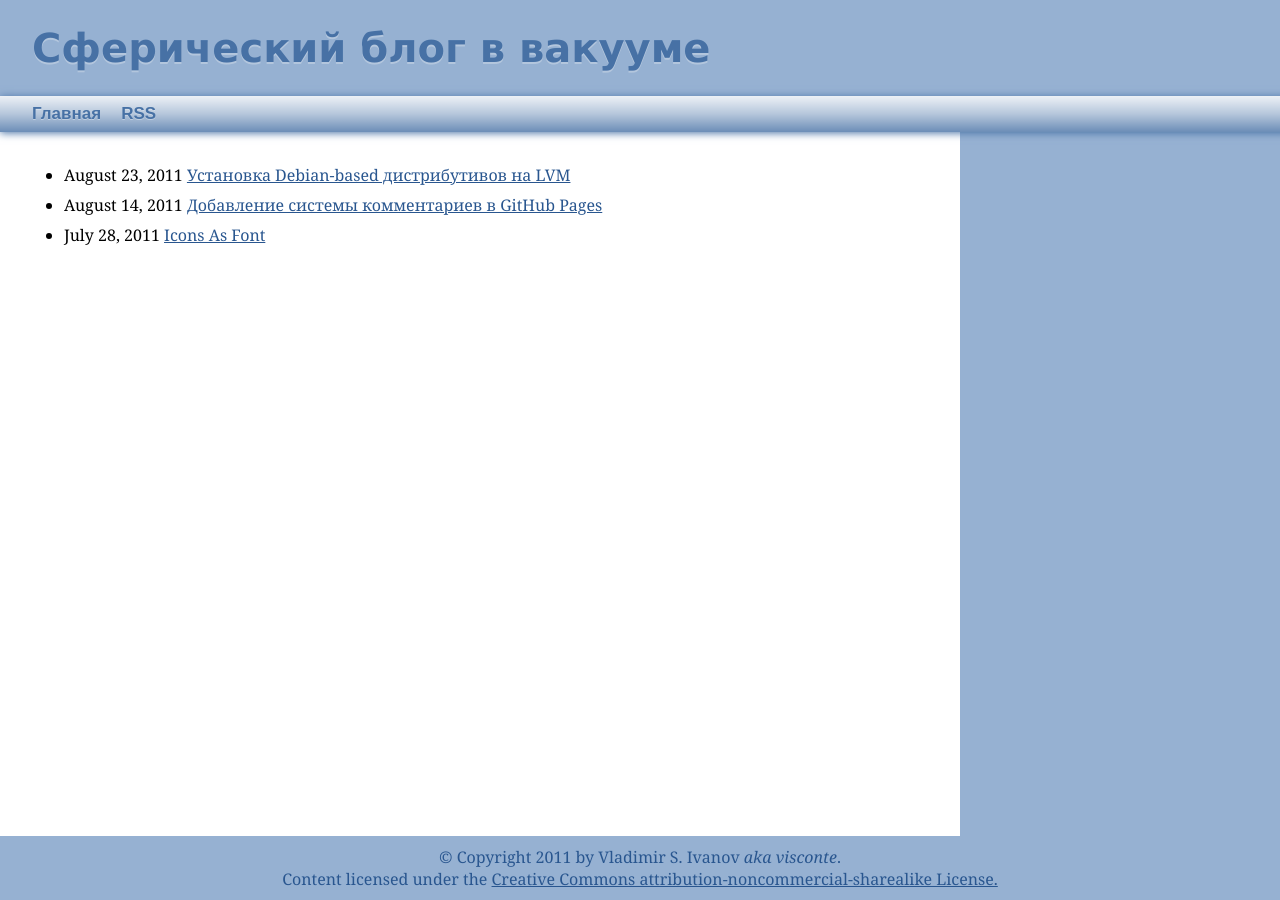
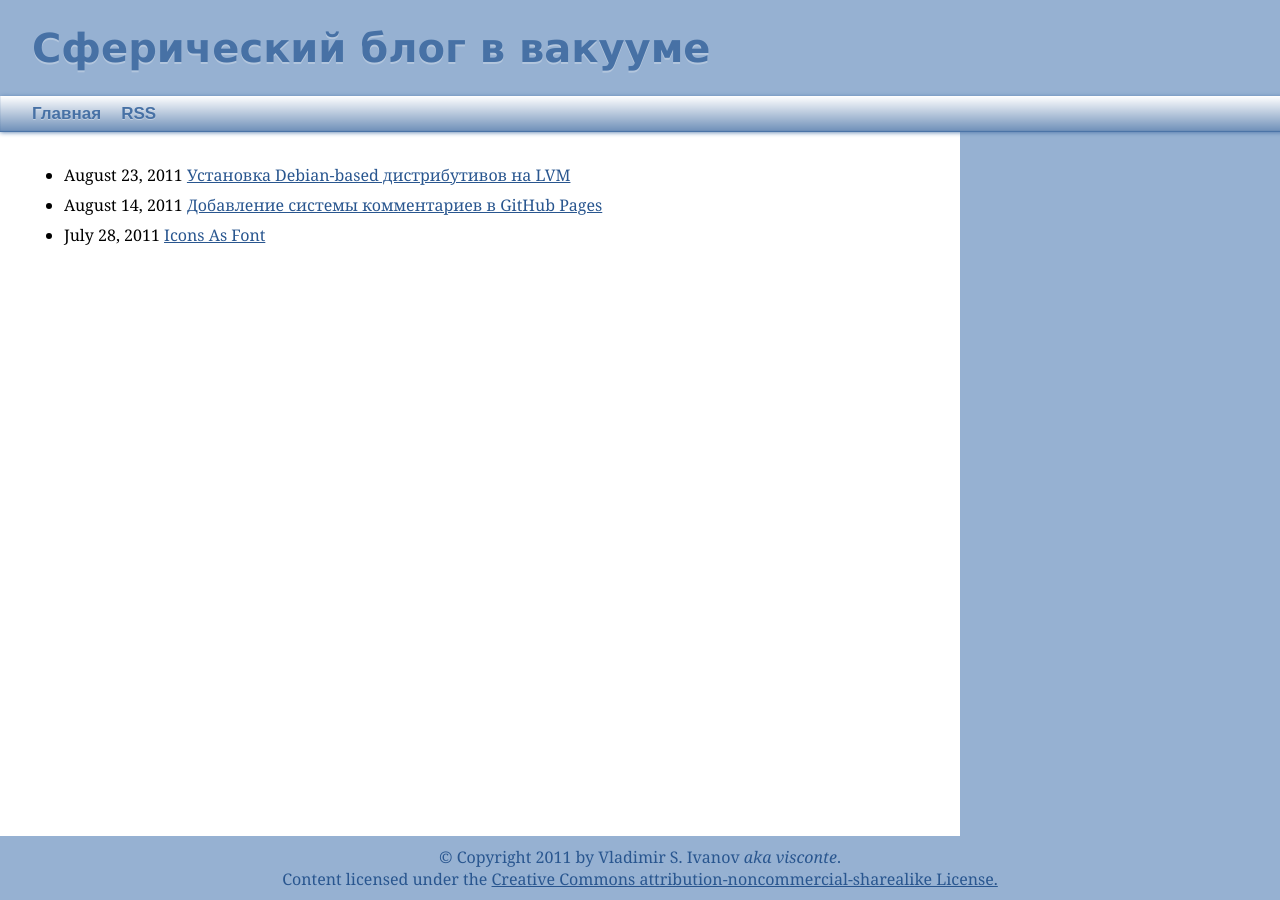
Before and after one commit to visconte/visconte.github.com, a Jekyll site: the page built from index.html, in a window 1280 px wide. Built offline with Jekyll 4.4.1, drawn with Linux system fonts in a browser that asks for light colours.

Commit message:
improved design

```diff
--- a/css/screen.css
+++ b/css/screen.css
@@ -48,15 +48,15 @@
 
     background-color: #4771a5; /* for non CSS3 browsers */
     /* Mozilla Firefox 3.6+ */
-    background-image: -moz-linear-gradient(top, rgba(255,255,255,.9), rgba(255,255,255,.6) 50%, rgba(255,255,255,.2));
+    background-image: -moz-linear-gradient(top, #fff, rgba(255,255,255,.6) 50%, rgba(255,255,255,.2));
     /* Webkit aka Google Chrome */
-    background-image: -webkit-gradient(linear, left top, left bottom, from(rgba(255,255,255,.9)), color-stop(.5, rgba(255,255,255,.6)), to(rgba(255,255,255,.2)));
+    background-image: -webkit-gradient(linear, left top, left bottom, from(#fff), color-stop(.5, rgba(255,255,255,.6)), to(rgba(255,255,255,.2)));
     /* Opera 11.10+ */
-    background-image: -o-linear-gradient(top, rgba(255,255,255,.9), rgba(255,255,255,.6) 50%, rgba(255,255,255,.2));
+    background-image: -o-linear-gradient(top, #fff, rgba(255,255,255,.6) 50%, rgba(255,255,255,.2));
 
-    -moz-box-shadow: 0 .07em .5em #4771a5;
-    -webkit-box-shadow: 0 .07em .5em #4771a5;
-    -o-box-shadow: 0 .07em .5em #4771a5;
+    -moz-box-shadow: 0 -.07em .07em #4771a5 inset, 0 .07em .3em #4771a5;
+    -webkit-box-shadow: 0 -.07em .07em #4771a5 inset, 0 .07em .3em #4771a5;
+    -o-box-shadow: 0 -.07em .07em #4771a5 inset, 0 .07em .3em #4771a5;
 }
 #footer-wrapper {
     display: table;
```
